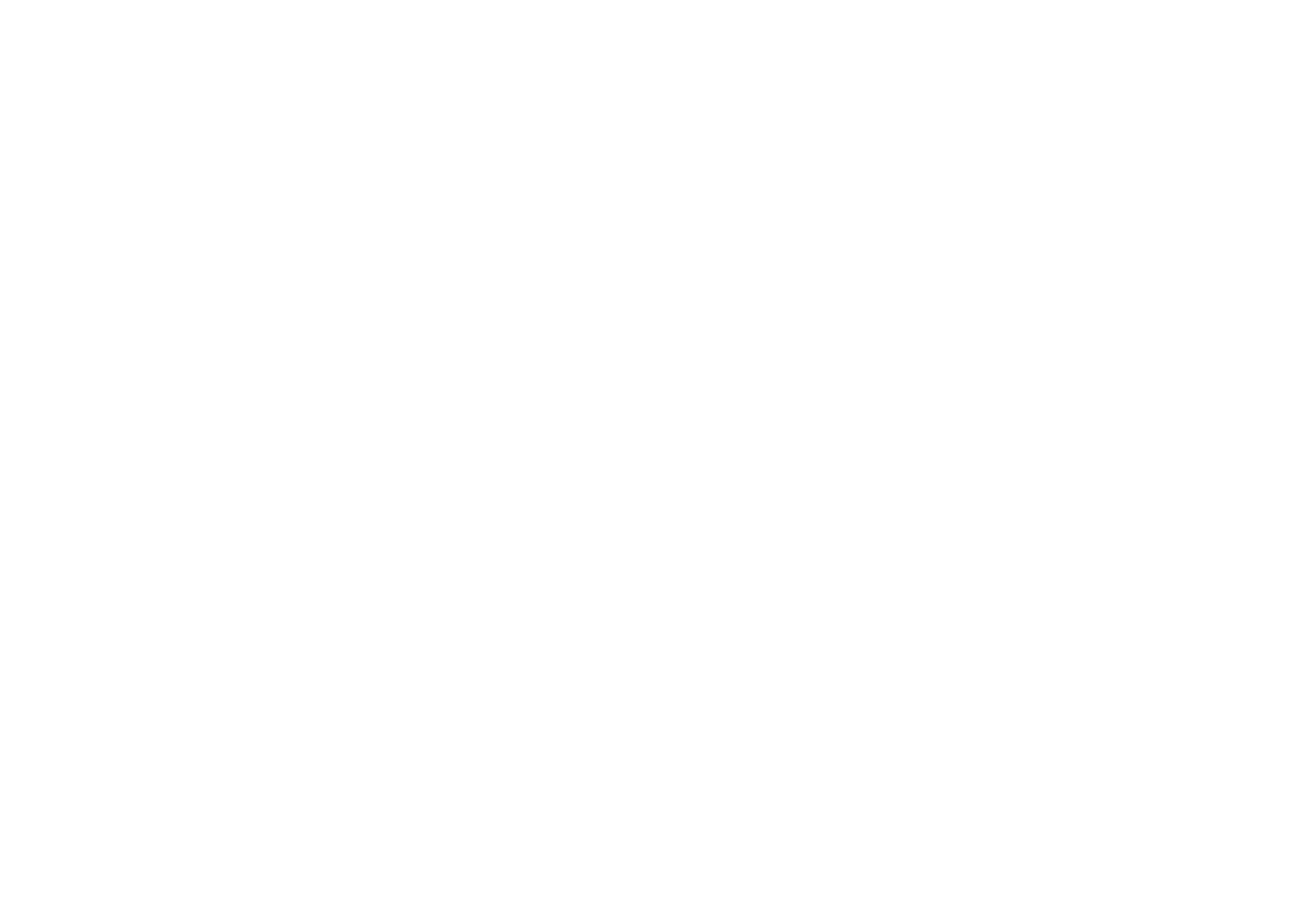
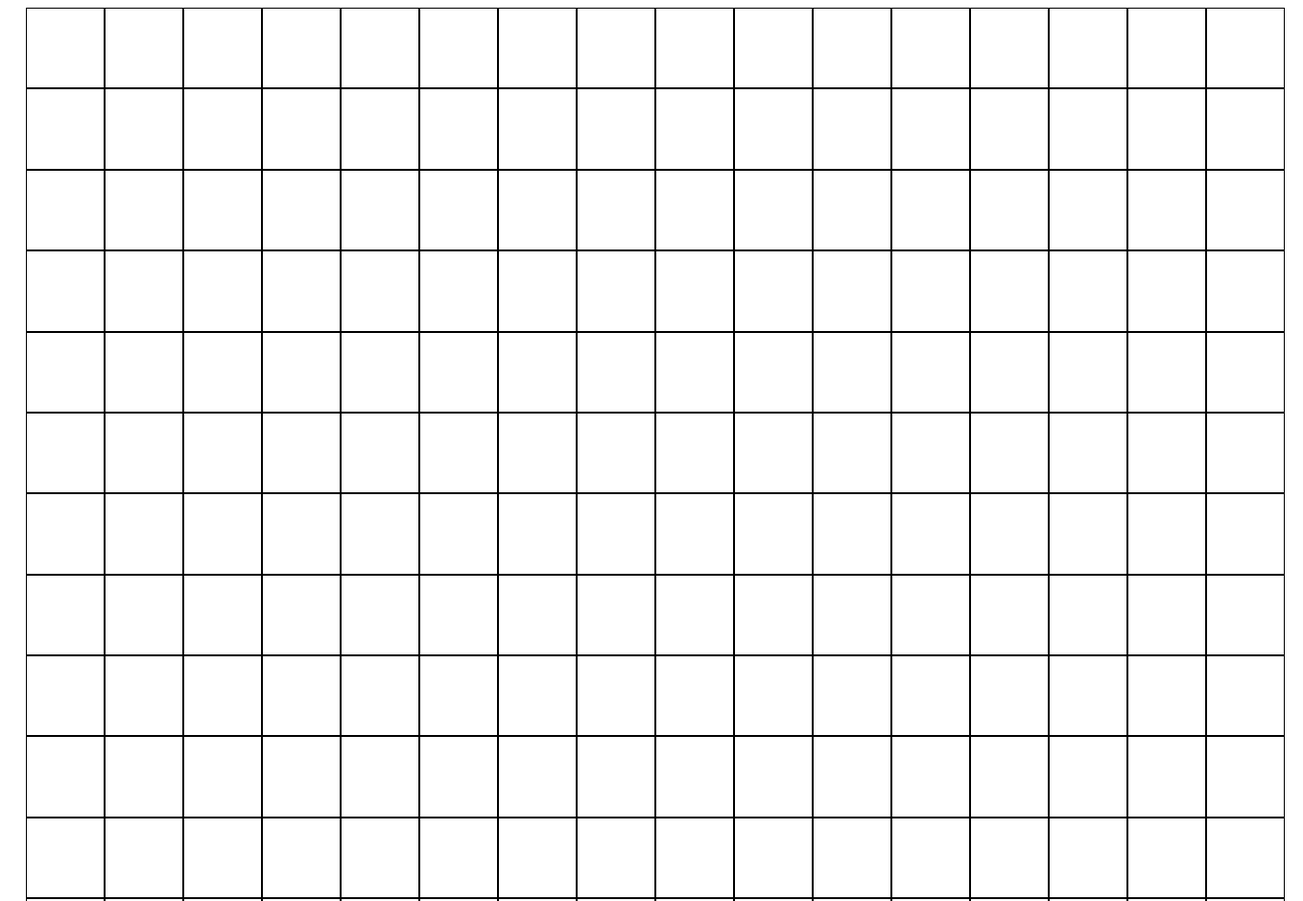
Before and after one commit to DaveBett/etch-a-sketch, a plain HTML site: page index.html in a window 1280 px wide. Shown: the top 939 px of the page at 96% size, 1358 px wide, since content can reach past the window. Before the commit the page ends 800 px from the top, so only its background shows below. Drawn offline with Linux system fonts and the light colour scheme.

Commit message:
created grid, stylized in flexbox

```diff
--- a/index.html
+++ b/index.html
@@ -7,6 +7,7 @@
     </head>
 
     <body>
+        <div id="container"></div>
         <script src = script.js></script>
     </body>
 </html>
--- a/script.js
+++ b/script.js
@@ -0,0 +1,10 @@
+const container = document.querySelector("#container");
+
+function makeDivs(numDivs) {
+    for (let i = 0; i < numDivs; i++){
+        let cells = document.createElement('div');
+        cells.setAttribute("class", "square");
+        container.appendChild(cells)
+        }
+    }
+makeDivs(256);
--- a/style.css
+++ b/style.css
@@ -0,0 +1,12 @@
+#container {
+    display: flex;
+    flex-wrap: wrap;
+    justify-content: center;
+    width: 1350px;
+    height: 1350px;
+}
+
+.square {
+    padding: 40px;
+    border: 1px solid black;
+}
```
